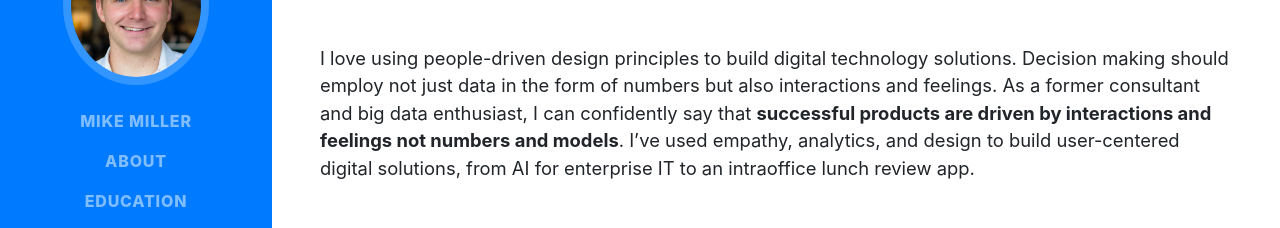
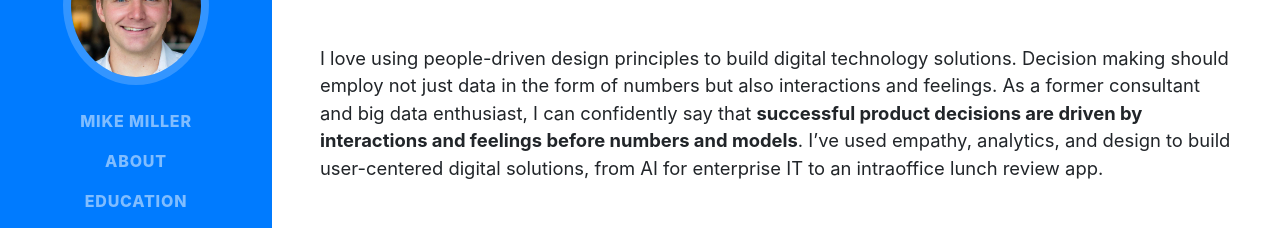
Before and after one commit to mikegm11/MichaelGMiller_site, a website with bundled scripts: page index.html in a window 1280 px wide. Shown: the part 271-499 px from the top of the page. Built offline with nearby package versions, Linux system fonts and the light colour scheme; a web font is replaced by a local one.

Commit message:
pointy pov

```diff
--- a/index.html
+++ b/index.html
@@ -81,7 +81,7 @@
         <div class="subheading mb-5">Chicago, IL · (314) 799-4553 ·
           <a href="mailto:mikegmiller11@gmail.com">mikegmiller11@gmail.com</a>
         </div>
-        <p class="lead mb-5">I love using people-driven design principles to build digital technology solutions. Decision making should employ not just data in the form of numbers but also interactions and feelings. As a former consultant and big data enthusiast, I can confidently say that <b>successful products are driven by interactions and feelings not numbers and models</b>. I’ve used empathy, analytics, and design to build user-centered digital solutions, from AI for enterprise IT to an intraoffice lunch review app.</p>
+        <p class="lead mb-5">I love using people-driven design principles to build digital technology solutions. Decision making should employ not just data in the form of numbers but also interactions and feelings. As a former consultant and big data enthusiast, I can confidently say that <b>successful product decisions are driven by interactions and feelings before numbers and models</b>. I’ve used empathy, analytics, and design to build user-centered digital solutions, from AI for enterprise IT to an intraoffice lunch review app.</p>
         <p class="lead mb-4"> I am especially passionate about B2B SaaS/PaaS solutions and big data analytics.</p>
         <div class="social-icons">
           <a href="https://www.linkedin.com/in/michael-gordon-miller/">
```
